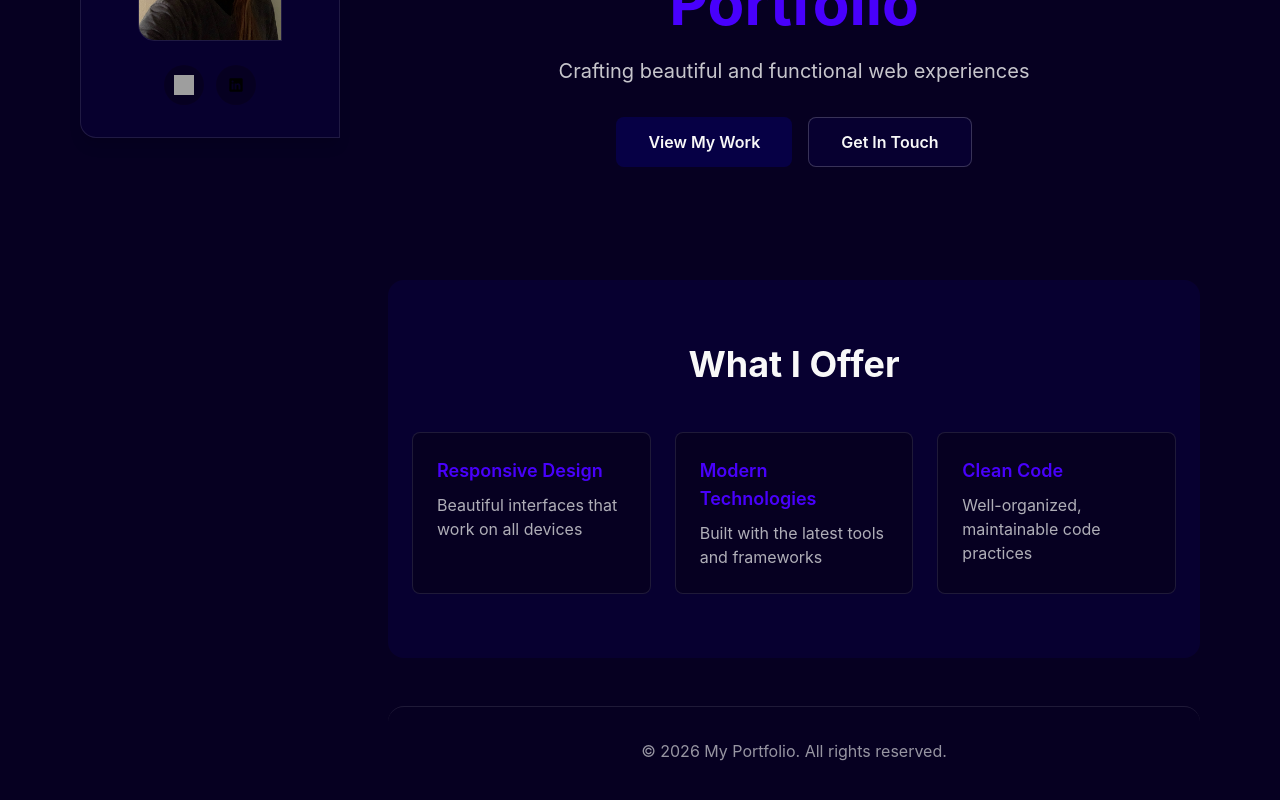
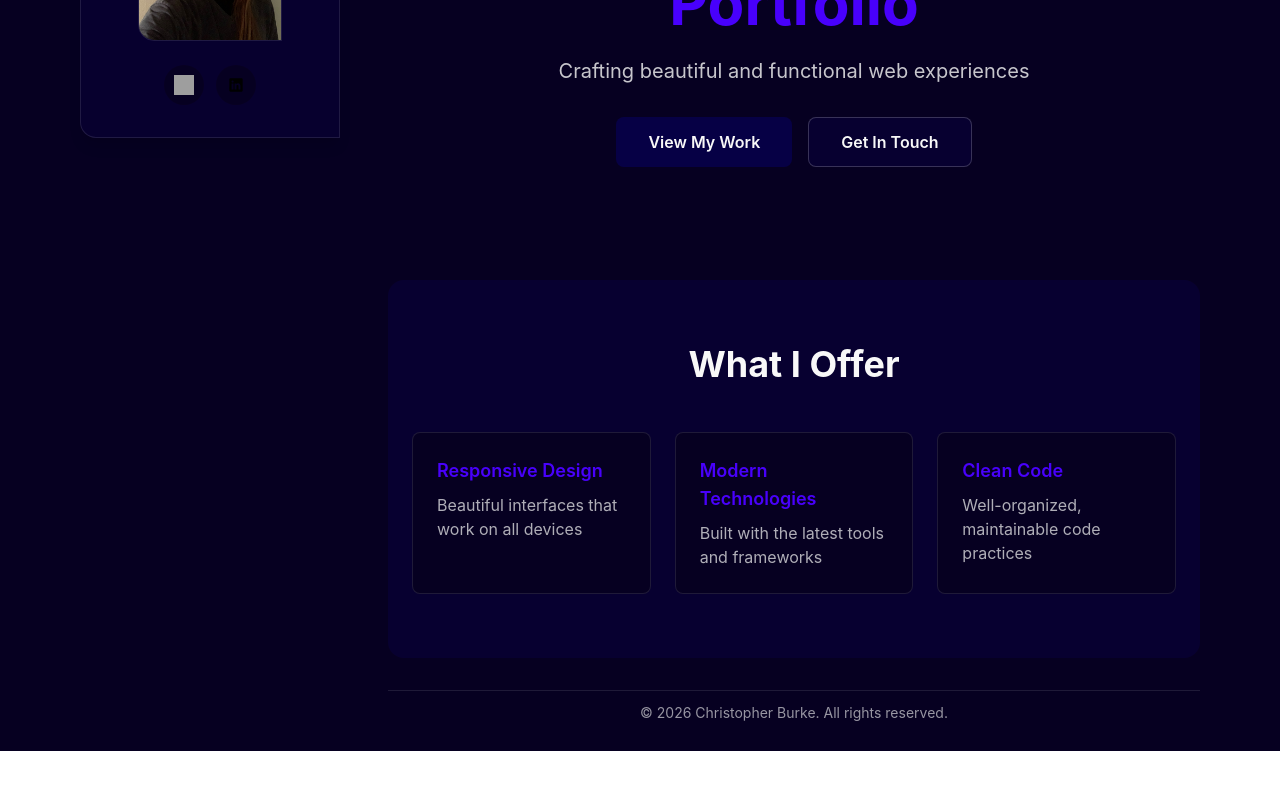
Before and after one commit to cburke6897/Portfolio, a React (Vite) app: page / in a window 1280 px wide. Shown: the part 296-1096 px from the top of the page. After the commit the page ends 1047 px from the top, so only its background shows below. Built offline with nearby package versions, Linux system fonts and the light colour scheme; grey boxes are pictures that could not be loaded.

Commit message:
Implements Footer

```diff
--- a/src/pages/Home.jsx
+++ b/src/pages/Home.jsx
@@ -1,12 +1,13 @@
 import Navbar from "../components/Navbar";
 import ImageCard from "../components/ImageCard";
+import Footer from "../components/Footer";
 
 export default function Home() {
   return (
     <div className="min-h-screen bg-bg-light dark:bg-bg-dark text-text-light dark:text-text-dark transition-colors">
       <Navbar />
 
-      <div className="mx-auto w-full max-w-6xl px-4 pb-16 pt-24">
+      <div className="mx-auto w-full max-w-6xl px-4 pb-4 pt-24">
         <div className="grid gap-12 lg:grid-cols-[260px_1fr]">
           <aside className="lg:sticky lg:top-24 self-start">
             <ImageCard />
@@ -73,12 +74,7 @@ export default function Home() {
               </div>
             </section>
 
-            {/* Footer */}
-            <footer className="py-8 px-4 mt-12 bg-bg-light dark:bg-bg-dark border-t border-text-light/10 dark:border-text-dark/10 rounded-2xl">
-              <div className="max-w-4xl mx-auto text-center text-text-light/60 dark:text-text-dark/60">
-                <p>&copy; 2026 My Portfolio. All rights reserved.</p>
-              </div>
-            </footer>
+            <Footer />
           </main>
         </div>
       </div>
```
